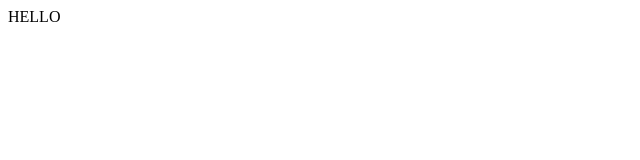
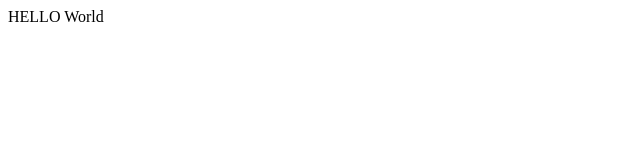
Before and after one commit to sygyzyx/sygyzyx.github.io, a plain HTML site: page index.html in a window 1280 px wide. Shown: the full height of the page, 0-640 px from the left. Drawn offline with Linux system fonts and the light colour scheme.

Commit message:
second commit

```diff
--- a/index.html
+++ b/index.html
@@ -7,6 +7,6 @@
     <title>Hello !</title>
 </head>
 <body>
-    HELLO
+    HELLO World
 </body>
 </html>
```
